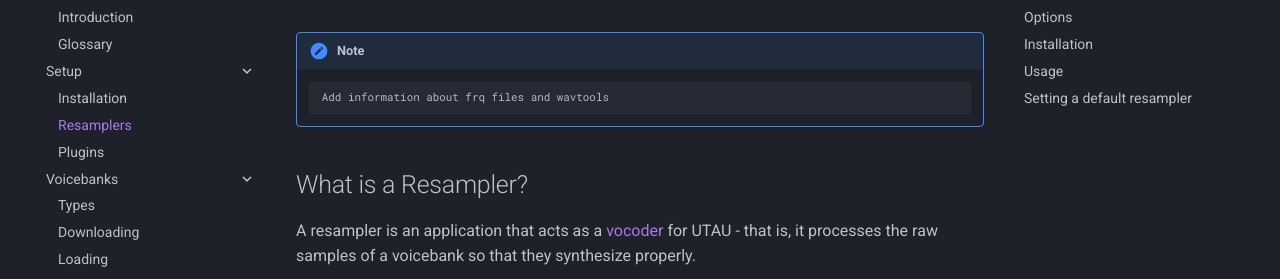
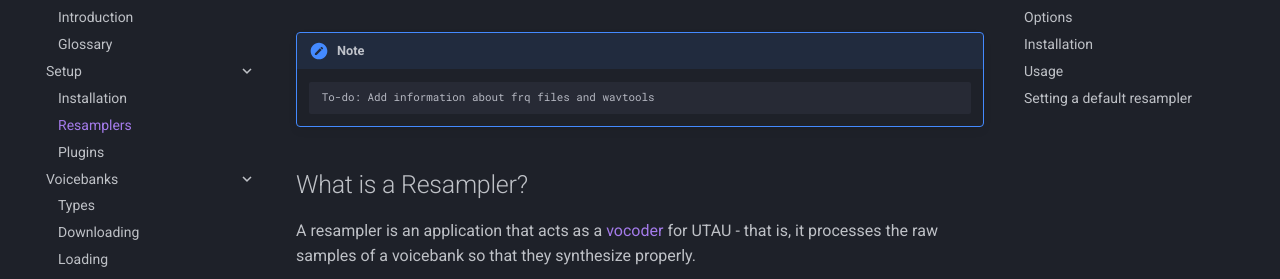
Before and after one commit to nagotown/utau.info, an MkDocs documentation site: the page built from docs/start/resamplers.md, in a window 1280 px wide and 900 px high. Shown: the part 196-475 px from the top of the window. Built offline with MkDocs 1.6.1 and Material for MkDocs 9.7.7, drawn with Linux system fonts in a browser that asks for light colours; part of the change alters nothing that is shown.

```diff
--- a/docs/start/resamplers.md
+++ b/docs/start/resamplers.md
@@ -1,6 +1,6 @@
-!!! note To-do
+!!! note
 
-        Add information about frq files and wavtools
+        To-do: Add information about frq files and wavtools
 
 
 ## What is a Resampler?
```
